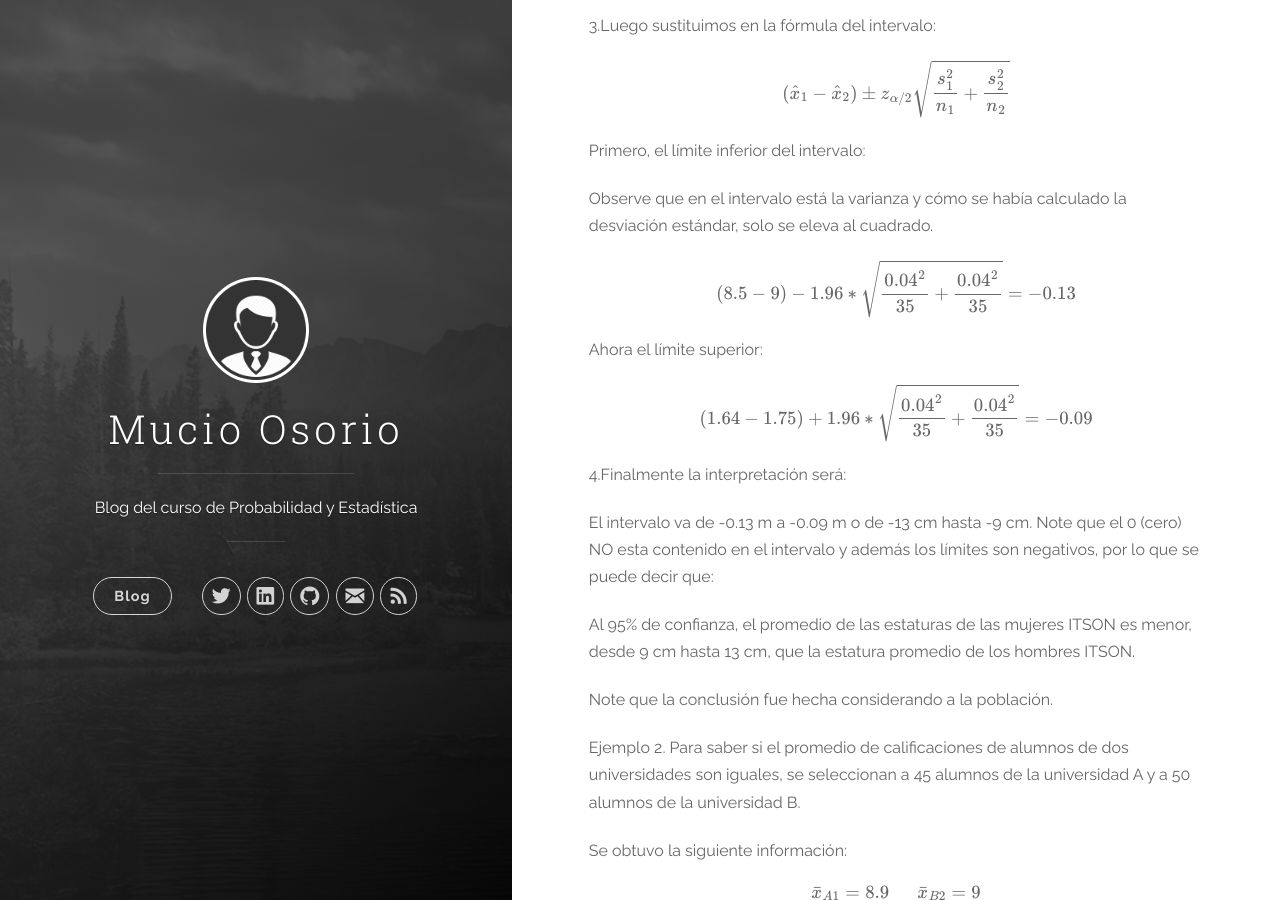
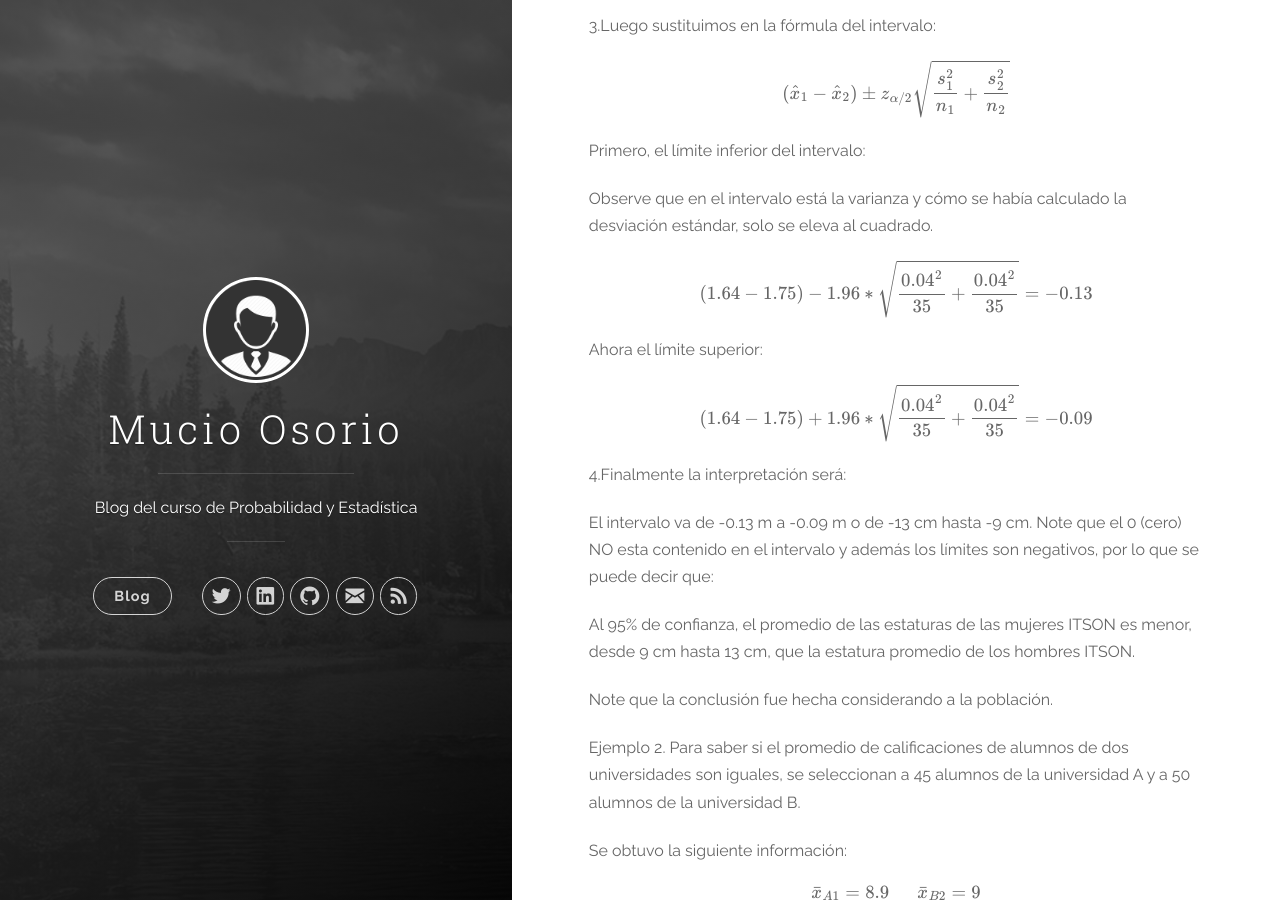
Before and after one commit to mucioosorio/probabilidad, a Jekyll site: the page built from _posts/2020-05-08-Tarea para lunes 11 de mayo. Probabilidad y Estadística y Métodos Estadísticos.md, in a window 1280 px wide and 900 px high, scrolled down 2625 px. Built offline with Jekyll 4.4.1, drawn with Linux system fonts in a browser that asks for light colours; nearby versions of some CDN libraries; formulas are drawn with MathJax 3.

Commit message:
Update 2020-05-08-Tarea para lunes 11 de mayo. Probabilidad y Estadística y Métodos Estadísticos.md

```diff
--- a/_posts/2020-05-08-Tarea para lunes 11 de mayo. Probabilidad y Estadística y Métodos Estadísticos.md
+++ b/_posts/2020-05-08-Tarea para lunes 11 de mayo. Probabilidad y Estadística y Métodos Estadísticos.md
@@ -80,7 +80,7 @@ Primero, el límite inferior del intervalo:
 
 Observe que en el intervalo está la varianza y cómo se había calculado la desviación estándar, solo se eleva al cuadrado.
 
-$$(8.5-9)- 1.96* \sqrt{\frac{0.04^2}{35}+\frac{0.04^2}{35}}=-0.13$$
+$$(1.64-1.75) - 1.96* \sqrt{\frac{0.04^2}{35}+\frac{0.04^2}{35}}=-0.13$$
 
 
 Ahora el límite superior:
```
